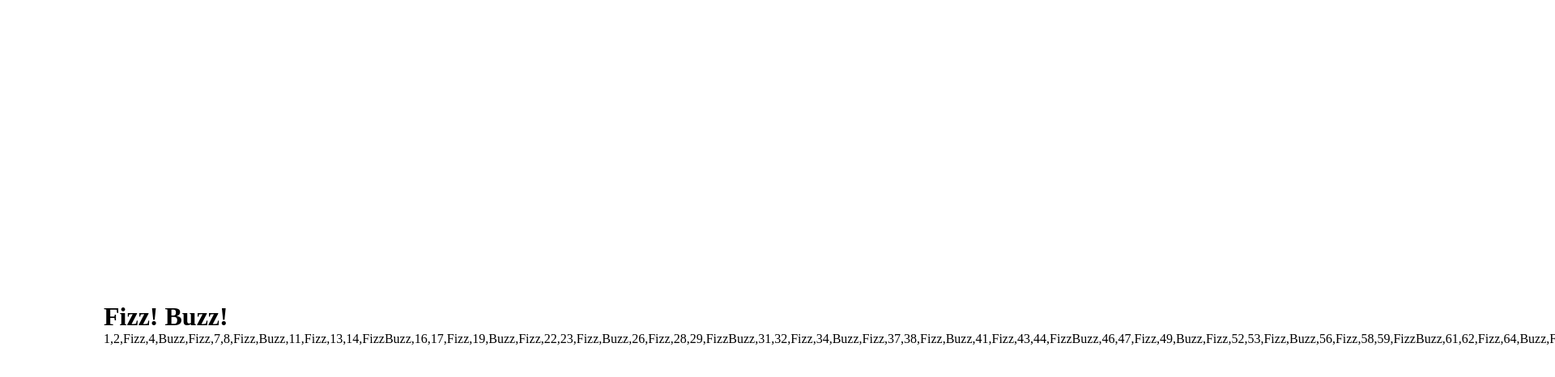
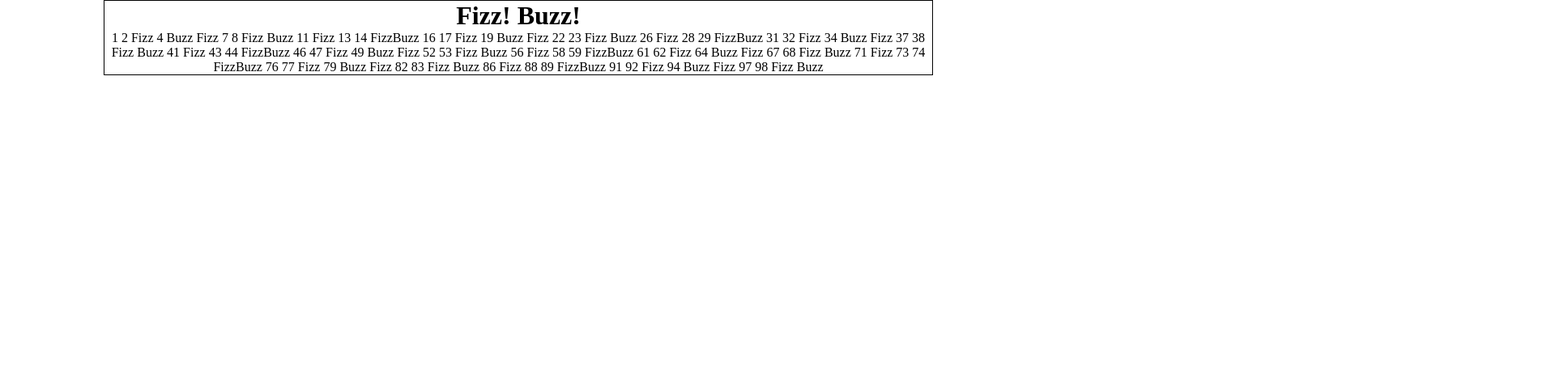
Before and after one commit to michael-molin/js-fizzbuzz, a plain HTML site: page index.html in a window 1280 px wide. Shown: the top 466 px of the page at 81% size, 1920 px wide, since content can reach past the window. Drawn offline with Linux system fonts and the light colour scheme.

Commit message:
Esercizio completo

```diff
--- a/css/style.css
+++ b/css/style.css
@@ -4,13 +4,18 @@
     box-sizing: border-box;
 }
 
+
 .container {
     display: flex;
     flex-direction: column;
-    align-items: flex-start;
+    width: 80%;
     justify-content: center;
-    width: 80%;
-    height: 100vh;
+    align-content: center;
+    border: 1px solid black;
+    text-align: center;
     margin: 0 auto;
-    text-align: center;
 }
+
+.testoRosso {
+    color: red;
+}
--- a/js/script.js
+++ b/js/script.js
@@ -10,11 +10,12 @@ for (var i = 1; i <= 100; i++) {
     } else {
         array.push(i);
     }
+
 }
 
 console.log('stampa array');
 for (var x = 0 ; x< array.length ; x ++) {
-    console.log(array[x]);
+    document.getElementById('lista').innerHTML += array[x] + " ";
 }
 
-document.getElementById('lista').innerHTML = array;
+// document.getElementById('lista').innerHTML = array;
```
Also changed, not shown: index.html (+1 -1 lines).
